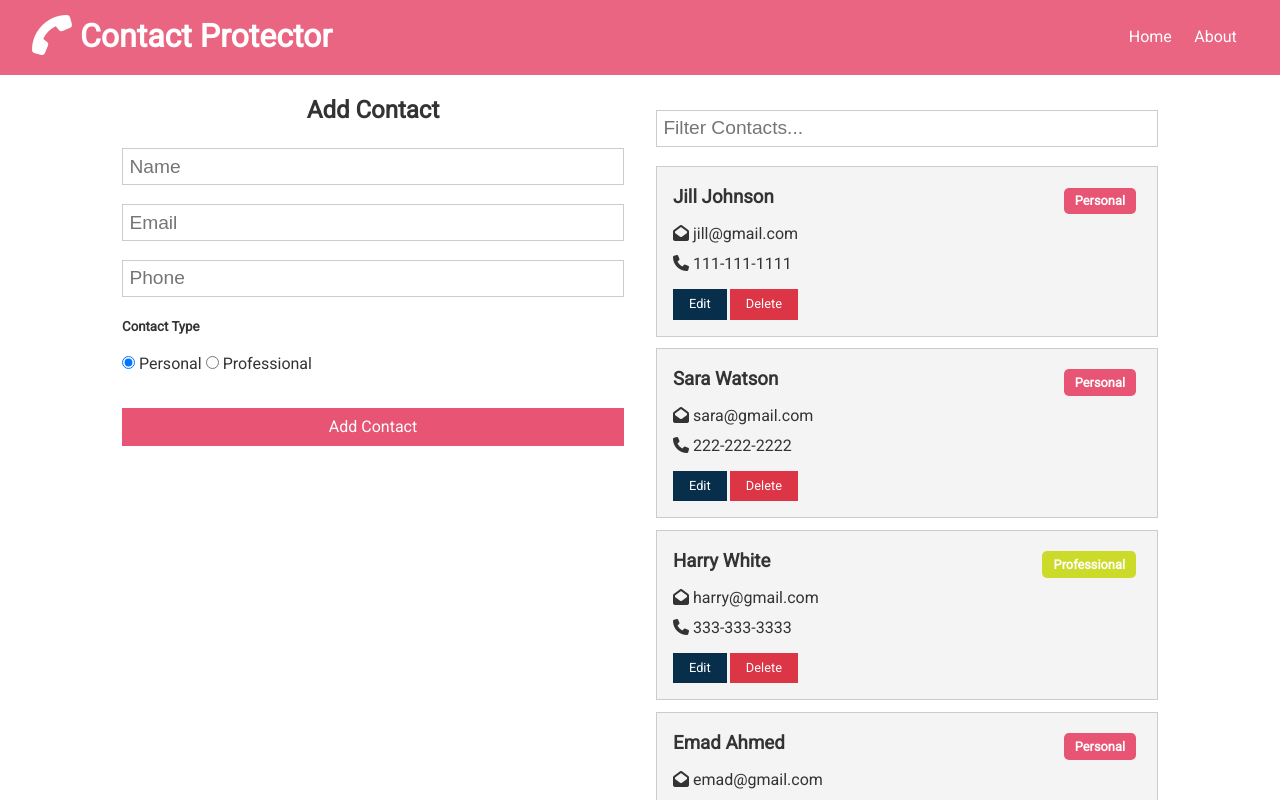
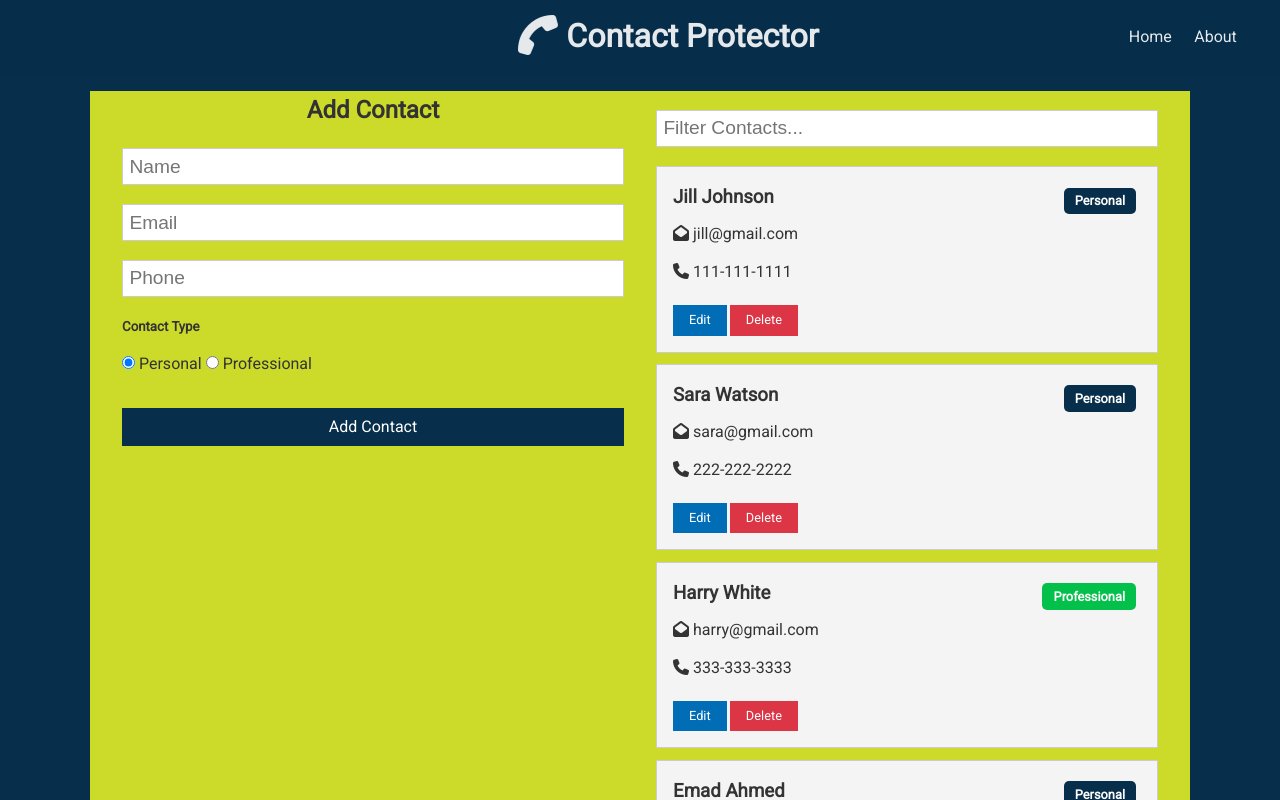
Before and after one commit to sahmed1035/ContactProtector, a React (Create React App) app in the folder client/: page / in a window 1280 px wide. Shown: the top 800 px of the page. Built offline with nearby package versions, Linux system fonts and the light colour scheme.

Commit message:
added transition effects. all functions are done. fixed the navbar and css. now need to implement the backend

```diff
--- a/client/src/App.css
+++ b/client/src/App.css
@@ -2,13 +2,13 @@
 
 /* Global Styles */
 :root {
-  /* --primary-color: #072e4b; */
-  --primary-color: #e85474;
-  /* --dark-color: #e85474; */
-  --dark-color: #072e4b;
+  --primary-color: #072e4b;
+  /* --primary-color: #e85474; */
+  --dark-color: #006db6;
+  /* --dark-color: #072e4b; */
   --light-color: #f4f4f4;
   --danger-color: #dc3545;
-  --success-color: #ccdb2a;
+  --success-color: #03c04a;
 }
 
 * {
@@ -21,13 +21,13 @@ body {
   font-family: "Roboto", sans-serif;
   font-size: 1rem;
   line-height: 1.6;
-  background-color: #fff;
+  background-color: var(--primary-color);
   color: #333;
 }
 
 a {
-  /* color: var(--primary-color); */
-  color: var(#e85474);
+  color: var(--primary-color);
+  /* color: var(#e85474); */
   text-decoration: none;
 }
 
@@ -49,6 +49,7 @@ img {
   margin: auto;
   overflow: hidden;
   padding: 0 2rem;
+  background: #ccdb2a;
 }
 
 /* Text Styles*/
@@ -97,7 +98,7 @@ img {
 /* Cards */
 .card {
   padding: 1rem;
-  border: #ccc 1px dotted;
+  border: #ccdb2a 1px dotted;
   margin: 0.7rem 0;
 }
 
@@ -107,7 +108,7 @@ img {
 }
 
 .list li {
-  padding-bottom: 0.3rem;
+  padding-bottom: 0.8rem;
 }
 
 /* Padding */
@@ -388,7 +389,7 @@ table th {
   margin-right: 0.6rem;
 }
 
-/* Animation (Add After) */
+/* Animation for react-transition-group (Add After) */
 .item-enter {
   opacity: 0;
 }
--- a/client/src/components/contacts/Contacts.js
+++ b/client/src/components/contacts/Contacts.js
@@ -4,6 +4,7 @@
  */
 
 import React, { Fragment, useContext } from "react";
+import { CSSTransition, TransitionGroup } from "react-transition-group";
 import ContactItem from "./ContactItem";
 import ContactContext from "../../context/contact/contactContext";
 
@@ -24,14 +25,21 @@ const Contacts = () => {
   // embadding ContactItem, passing in specific contact as a prop. key for the specific contact
   return (
     <Fragment>
+      <TransitionGroup>
         {/* need to figure out if there is anything inside the filtered or not. if there is, that's what we want to show. */}
         {filtered !== null
           ? filtered.map(contact => (
-            <ContactItem key={contact.id} contact={contact} />
+              // classNameS with an s
+              <CSSTransition key={contact.id} timeout={500} classNames="item">
+                <ContactItem contact={contact} />
+              </CSSTransition>
             ))
           : contacts.map(contact => (
-            <ContactItem key={contact.id} contact={contact} />
+              <CSSTransition key={contact.id} timeout={500} classNames="item">
+                <ContactItem contact={contact} />
+              </CSSTransition>
             ))}
+      </TransitionGroup>
     </Fragment>
   );
 };
--- a/client/src/components/layout/Navbar.js
+++ b/client/src/components/layout/Navbar.js
@@ -7,7 +7,7 @@ import { Link } from "react-router-dom";
 const Navbar = ({ title, icon }) => {
   return (
     <div className="navbar bg-primary">
-      <h1>
+      <h1 style={{ "padding-left": "40%" }}>
         <i className={icon} /> {title}
       </h1>
       <ul>
--- a/client/src/components/pages/About.js
+++ b/client/src/components/pages/About.js
@@ -2,7 +2,7 @@ import React from "react";
 
 const About = () => {
   return (
-    <div>
+    <div style={{ background: "white", color: "black" }}>
       <h1>About This App</h1>
       <p className="my-1">
         This is contact protector application where a user can register, login
@@ -23,7 +23,7 @@ const About = () => {
         </li>
         <li>implemented Middleware that only pertains to protected-routes.</li>
       </ul>
-      <p className="bg-dark p">
+      <p className="bg-dark p" style={{ background: "white", color: "black" }}>
         <strong>Version</strong> 1.0.0
       </p>
     </div>
```
Lines whose indentation alone changed are shown as unchanged.
